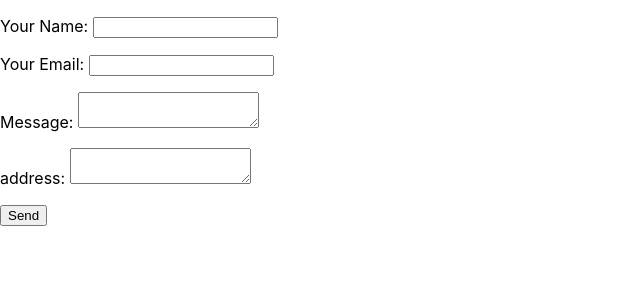
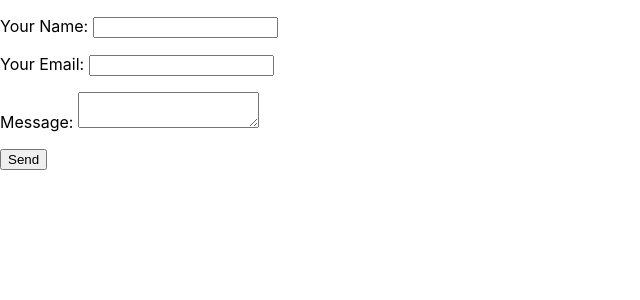
Before and after one commit to VishnuBaliga/react-netlify-forms, a React (Create React App) app: page / in a window 1280 px wide. Shown: the top 300 px of the page, without its empty margins (0-640 px from the left). Built offline with nearby package versions, Linux system fonts and the light colour scheme.

Commit message:
reset form to 3 fields

```diff
--- a/src/ContactForm.js
+++ b/src/ContactForm.js
@@ -9,7 +9,7 @@ const encode = (data) => {
   class ContactForm extends React.Component {
     constructor(props) {
       super(props);
-      this.state = { name: "", email: "", message: "", address: "" };
+      this.state = { name: "", email: "", message: "" };
     }
 
     /* Here’s the juicy bit for posting the form submission */
@@ -18,7 +18,7 @@ const encode = (data) => {
       fetch("/", {
         method: "POST",
         headers: { "Content-Type": "application/x-www-form-urlencoded" },
-        body: encode({ "form-name": "new1", ...this.state })
+        body: encode({ "form-name": "contact", ...this.state })
       })
         .then(() => alert("Success!"))
         .catch(error => alert(error));
@@ -29,10 +29,10 @@ const encode = (data) => {
     handleChange = e => this.setState({ [e.target.name]: e.target.value });
 
     render() {
-      const { name, email, message, address } = this.state;
+      const { name, email, message } = this.state;
       return (
-        <form name="new1"  netlify="true" onSubmit={this.handleSubmit}>
-            <input type="hidden" name="new1" value="new1" />
+        <form name="contact"  netlify="true" onSubmit={this.handleSubmit}>
+            <input type="hidden" name="contact" value="contact-form" />
           <p>
             <label>
               Your Name: <input type="text" name="name" value={name} onChange={this.handleChange} />
@@ -49,11 +49,6 @@ const encode = (data) => {
             </label>
           </p>
           <p>
-            <label>
-              address: <textarea name="address" value={address} onChange={this.handleChange} />
-            </label>
-          </p>
-          <p>
             <button type="submit">Send</button>
           </p>
         </form>
```
